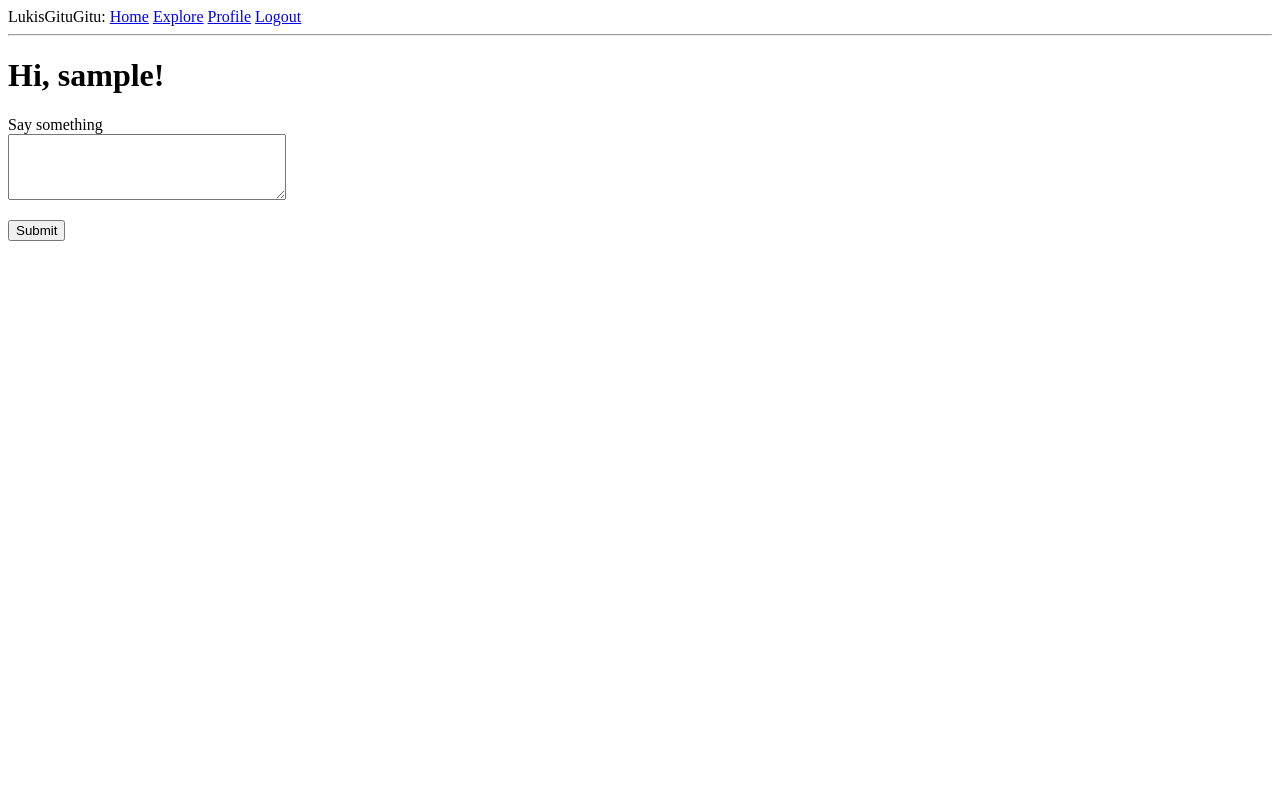
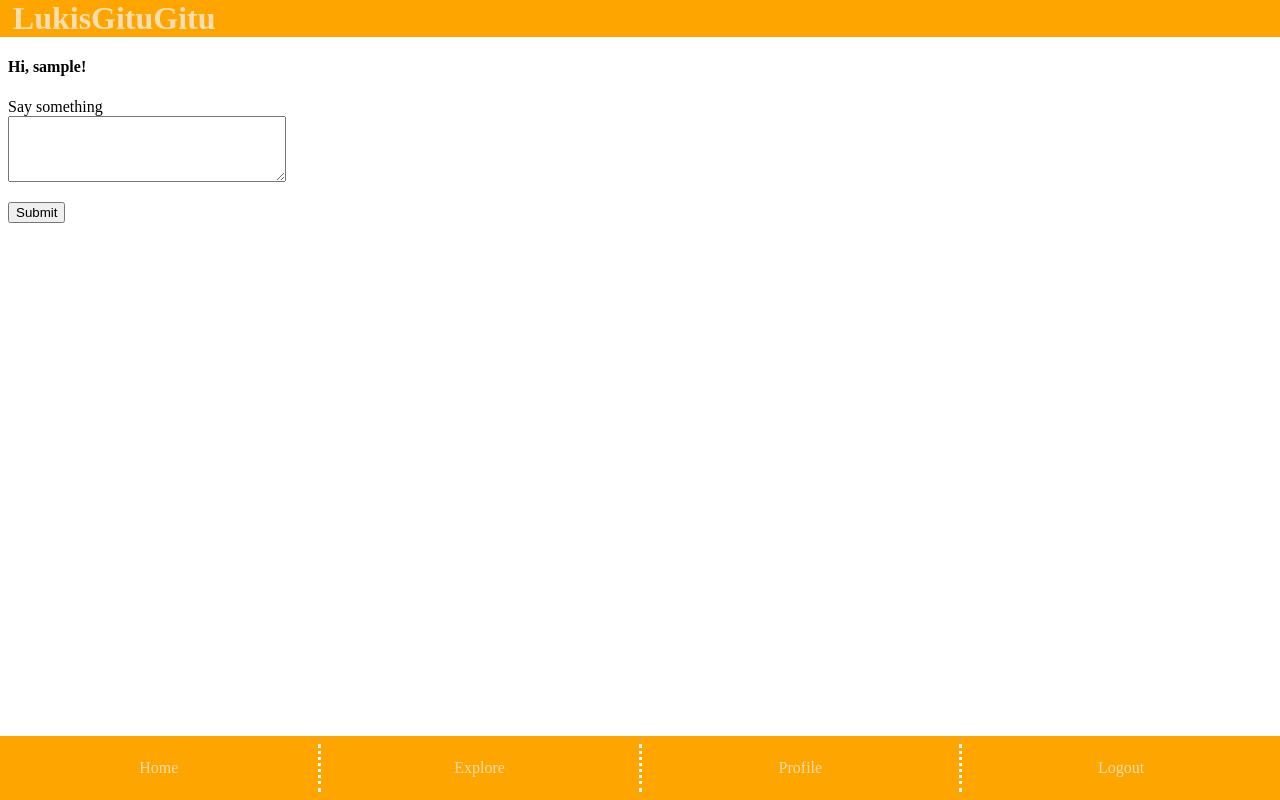
Before and after one commit to Zackry12/lukisgitugitu, a Flask app: page / in a window 1280 px wide. Run offline with Flask 3, Linux system fonts and the light colour scheme; the visitor is signed in with stand-in values (Sample User, id 1); data comes from the database, SQL or seed files in the repository; both versions use the stored data as it was after the commit; data that the repository does not hold is empty.

Commit message:
Add base css design

```diff
--- /dev/null
+++ b/app/static/style.css
@@ -0,0 +1,56 @@
+body{
+    margin: 0;
+    padding: 0;
+}
+
+#title{
+    background-color: orange;
+    color: wheat;
+    height: 15%;
+    margin: 0;
+}
+
+#title h1{
+    margin-top:0;
+    margin-left: 1%;
+}
+
+.content{
+    margin: 8px;
+}
+
+.navigationBar{
+    display: flex;
+    justify-content: space-evenly;
+    align-items: center;
+    position: fixed;
+    bottom: 0;
+    left: 0;
+    right: 0;
+    height: 8%;
+    background-color:   orange;
+}
+
+.navLink {
+    flex: 1;
+    text-align: center;
+    padding: 15px 0;
+    text-decoration: none;
+    outline: none;
+
+    color: wheat;
+    border-right: 3px dotted white;
+}
+
+.navLink:last-child {
+    border-right: none;
+}
+
+body{
+    padding-bottom: 6%;
+}
+
+.postComment{
+    margin: 0.5em 0;
+    overflow-wrap: anywhere;
+}
--- a/app/templates/_post.html
+++ b/app/templates/_post.html
@@ -4,7 +4,7 @@
             <td>
                 <a href="{{ url_for('user', username=post.author.username) }}">
                     {{ post.author.username }}</a>
-                posted:<br> {{ post.body }}
+                <p class="postComment">{{ post.body }}</p>
             </td>
         </tr>
     </table>
--- a/app/templates/base.html
+++ b/app/templates/base.html
@@ -3,6 +3,7 @@
 <head>
     <meta charset="UTF-8">
     <meta name="viewport" content="width=device-width, initial-scale=1.0">
+    <link rel="stylesheet" href="{{ url_for('static', filename='style.css') }}">
     {% if title %}
     <title>{{ title }} - LukisGituGitu</title>
     {% else %}
@@ -10,18 +11,6 @@
     {% endif %}
 </head>
 <body>
-    <div>
-        LukisGituGitu:
-        <a href="{{ url_for('index') }}">Home</a>
-        <a href="{{ url_for('explore') }}">Explore</a>
-        {% if current_user.is_anonymous %}
-        <a href="{{ url_for('login') }}">Login</a>
-        {% else %}
-        <a href="{{ url_for('user', username=current_user.username) }}">Profile</a>
-        <a href="{{ url_for('logout')}}">Logout</a>
-        {% endif %}
-    </div>
-    <hr>
     {% with messages = get_flashed_messages() %}
     {% if messages %}
     <ul>
@@ -31,6 +20,17 @@
     </ul>
     {% endif %}
     {% endwith %}
-    {% block content %}{% endblock %}
+    <div id="title"><h1>LukisGituGitu</h1></div>
+    <div class="content">{% block content %}{% endblock %}</div>
+    <div class="navigationBar">
+        <a class="navLink" href="{{ url_for('index') }}">Home</a>
+        <a class="navLink" href="{{ url_for('explore') }}">Explore</a>
+        {% if current_user.is_anonymous %}
+        <a class="navLink" href="{{ url_for('login') }}">Login</a>
+        {% else %}
+        <a class="navLink" href="{{ url_for('user', username=current_user.username) }}">Profile</a>
+        <a class="navLink" href="{{ url_for('logout')}}">Logout</a>
+        {% endif %}
+    </div>
 </body>
 </html>
--- a/app/templates/index.html
+++ b/app/templates/index.html
@@ -1,7 +1,7 @@
 {% extends "base.html" %}
 
 {% block content %}
-    <h1>Hi, {{ current_user.username }}!</h1>
+    <h4>Hi, {{ current_user.username }}!</h4>
     {% if form %}
     <form action="" method="post">
         {{ form.hidden_tag() }}
```
Also changed, not shown: app.db.
